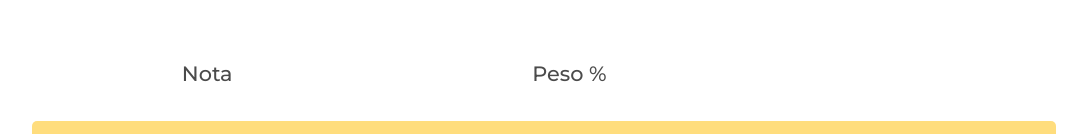
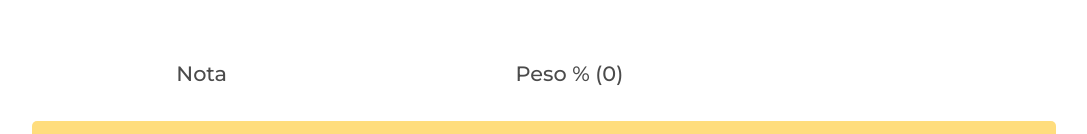
Before and after one commit to 8rb/Grade-Calculator, a React (Create React App) app: page / in a window 1280 px wide. Shown: the part 175-309 px from the top of the page, without its empty margins (96-1183 px from the left). Built offline with nearby package versions, Linux system fonts and the light colour scheme.

Commit message:
🐛 ActualPercentage on Remove Grade
Updated ActualPercentage when the user clicks on the button to remove a grade. Added ActualPercentage to screen for better UX.

```diff
--- a/src/components/Grades.tsx
+++ b/src/components/Grades.tsx
@@ -61,6 +61,11 @@ const Grades = () => {
             newArray[0].grade = "";
             newArray[0].percentage = "";
         }
+        let acum = 0;
+        for (let i = 0; i < newArray.length; i++) {
+            acum+=(+newArray[i].percentage);
+        }
+        setActualPercentage(acum);
         setGrades(newArray);
     }
 
@@ -120,7 +125,7 @@ const Grades = () => {
             <GradesRowContainer>
                 <GradeRowTitle>
                     <p>Nota</p>
-                    <p>Peso %</p>
+                    <p>Peso % ({actualPercentage})</p>
                     <p></p>
                 </GradeRowTitle>
                 {listOfGrades}
```
